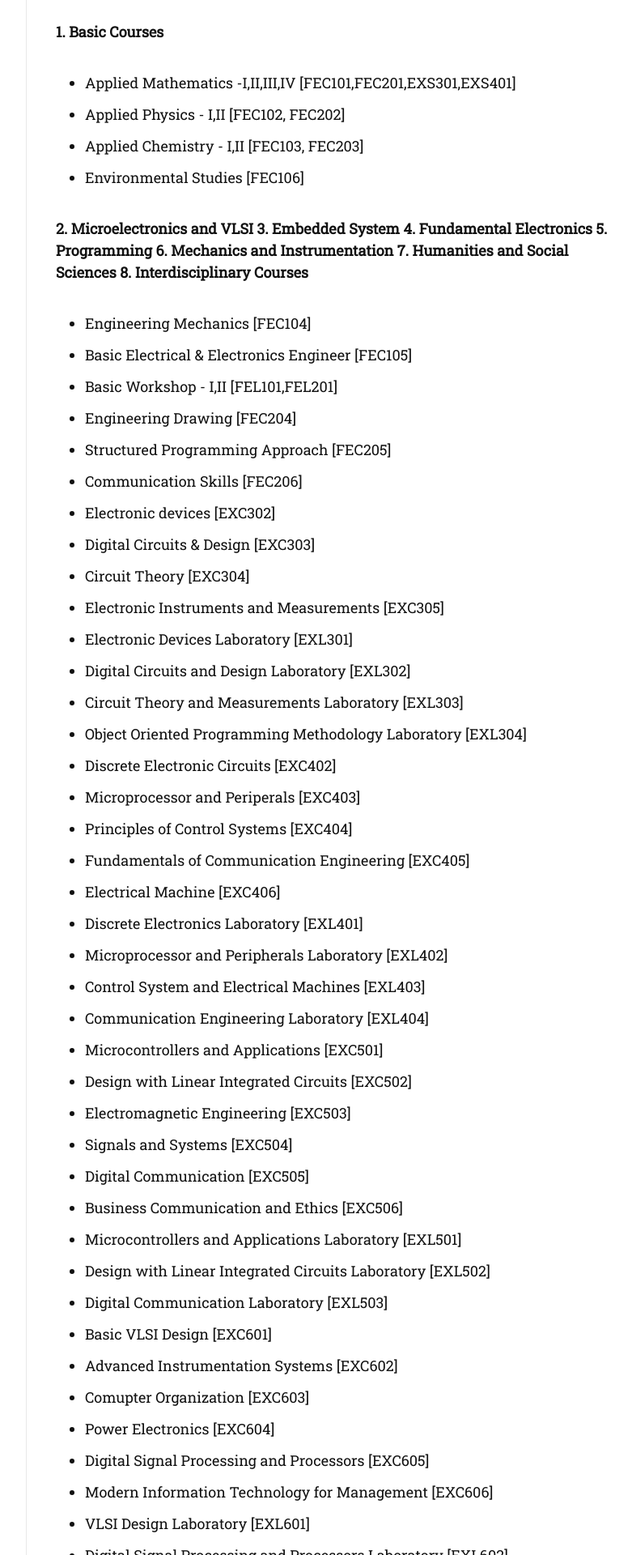
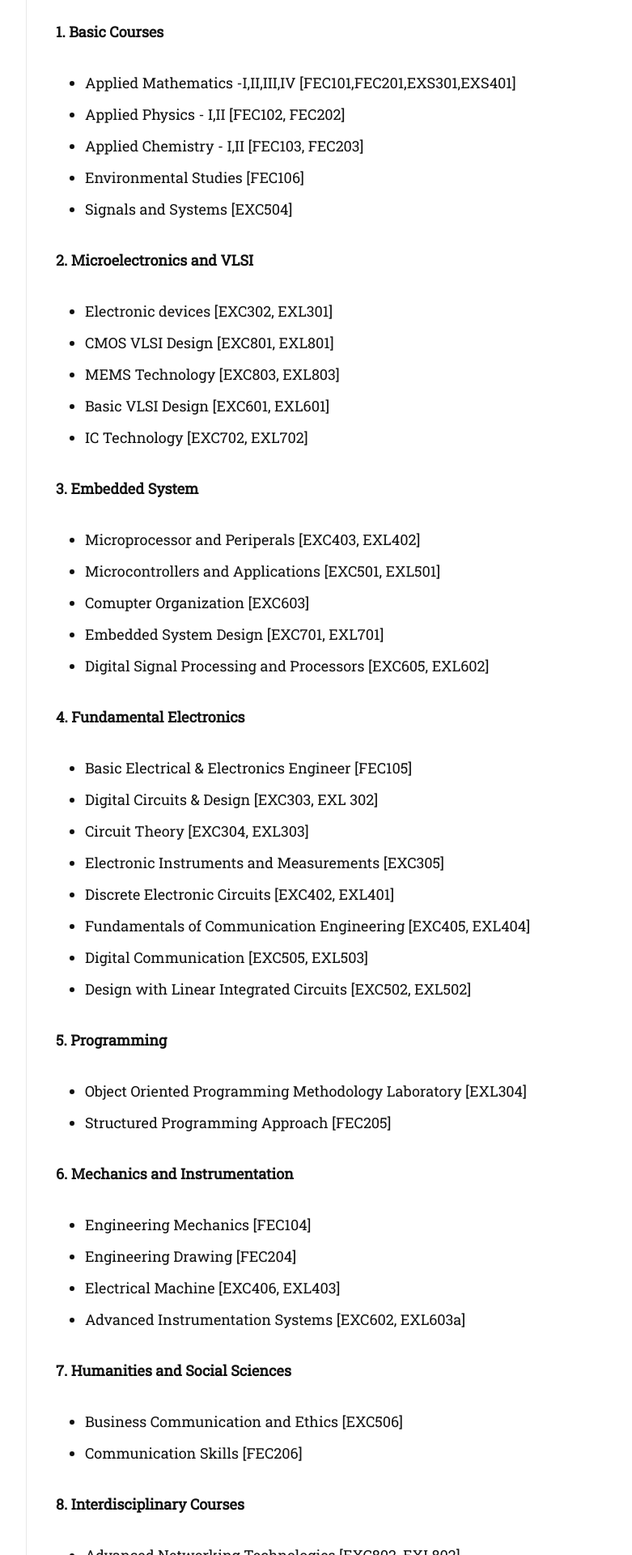
Before and after one commit to zotingsagar/zotingsagar.github.io, a Jekyll site: the page built from courses.md, in a window 1280 px wide. Shown: the part 872-2792 px from the top of the page at 81% size, without its empty margins (357-1138 px from the left). Built offline with Jekyll 4.4.1, drawn with Linux system fonts in a browser that asks for light colours; nearby versions of some CDN libraries; some web fonts are replaced; some of the changed text lies outside the part shown.

Commit message:
Update courses.md

```diff
--- a/courses.md
+++ b/courses.md
@@ -23,74 +23,60 @@ I have completed the following courses as part of my BE degree.
   - Applied Physics - I,II [FEC102, FEC202]
   - Applied Chemistry - I,II [FEC103, FEC203]
   - Environmental Studies [FEC106]
+  - Signals and Systems [EXC504]
+
 
 **2. Microelectronics and VLSI**
-**3. Embedded System**
-**4. Fundamental Electronics**
-**5. Programming**
-**6. Mechanics and Instrumentation**
-**7. Humanities and Social Sciences**
-**8. Interdisciplinary Courses**
+  - Electronic devices [EXC302, EXL301]
+  - CMOS VLSI Design [EXC801, EXL801]
+  - MEMS Technology [EXC803, EXL803]
+  - Basic VLSI Design [EXC601, EXL601]
+  - IC Technology [EXC702, EXL702]
 
 
+**3. Embedded System**
+  - Microprocessor and Periperals [EXC403, EXL402]
+  - Microcontrollers and Applications [EXC501, EXL501]
+  - Comupter Organization [EXC603]
+  - Embedded System Design [EXC701, EXL701]
+  - Digital Signal Processing and Processors [EXC605, EXL602]
 
-- Engineering Mechanics [FEC104]
-- Basic Electrical & Electronics Engineer [FEC105]
+**4. Fundamental Electronics**
+  - Basic Electrical & Electronics Engineer [FEC105]
+  - Digital Circuits & Design [EXC303, EXL 302]
+  - Circuit Theory [EXC304, EXL303]
+  - Electronic Instruments and Measurements [EXC305]
+  - Discrete Electronic Circuits [EXC402, EXL401]
+  - Fundamentals of Communication Engineering [EXC405, EXL404]
+  - Digital Communication [EXC505, EXL503]
+  - Design with Linear Integrated Circuits [EXC502, EXL502]
 
-- Basic Workshop - I,II [FEL101,FEL201]
-- Engineering Drawing [FEC204]
-- Structured Programming Approach [FEC205]
-- Communication Skills [FEC206]
-- Electronic devices [EXC302]
-- Digital Circuits & Design [EXC303]
-- Circuit Theory [EXC304]
-- Electronic Instruments and Measurements [EXC305]
-- Electronic Devices Laboratory [EXL301]
-- Digital Circuits and Design Laboratory [EXL302]
-- Circuit Theory and Measurements Laboratory [EXL303]
-- Object Oriented Programming Methodology Laboratory [EXL304]
-- Discrete Electronic Circuits [EXC402]
-- Microprocessor and Periperals [EXC403]
-- Principles of Control Systems [EXC404]
-- Fundamentals of Communication Engineering [EXC405]
-- Electrical Machine [EXC406]
-- Discrete Electronics Laboratory [EXL401]
-- Microprocessor and Peripherals Laboratory [EXL402]
-- Control System and Electrical Machines [EXL403]
-- Communication Engineering Laboratory [EXL404]
-- Microcontrollers and Applications [EXC501]
-- Design with Linear Integrated Circuits [EXC502]
-- Electromagnetic Engineering [EXC503]
-- Signals and Systems [EXC504]
-- Digital Communication [EXC505]
-- Business Communication and Ethics [EXC506]
-- Microcontrollers and Applications Laboratory [EXL501]
-- Design with Linear Integrated Circuits Laboratory [EXL502]
-- Digital Communication Laboratory [EXL503]
-- Basic VLSI Design [EXC601]
-- Advanced Instrumentation Systems [EXC602]
-- Comupter Organization [EXC603]
-- Power Electronics [EXC604]
-- Digital Signal Processing and Processors [EXC605]
-- Modern Information Technology for  Management [EXC606]
-- VLSI Design Laboratory [EXL601]
-- Digital Signal Processing and Processors Laboratory [EXL602]
-- Advanced Instrumentation System [EXL603a]
-- Power Electronics Lab [EXL603b]
-- Embedded System Design [EXC701]
-- IC Technology [EXC702]
-- Power Electronics-II [EXC703]
-- Computer Communication Networks [EXC704]
-- Artificial Intelligence [EXC7052]
-- Embedded System Design Laboratory [EXL701]
-- IC Technology Laboratory [EXL702]
-- Power Electronics -II Lab [EXL704]
-- Artifical Intelligence Laboratory [EXL7052]
-- CMOS VLSI Design [EXC801]
-- Advanced Networking Technologies [EXC802]
-- MEMS Technology [EXC803]
-- Biomedical Electronics [EXC8044]
-- CMOS VLSI Design Laboratory [EXL801]
-- Advanced Networking Technologies Laboratory [EXL802]
-- MEMS Technology Laboratory [EXL803]
-- Biomedical Electronics Laboratory [EXL8044]
+
+**5. Programming**
+  - Object Oriented Programming Methodology Laboratory [EXL304]
+  - Structured Programming Approach [FEC205]
+
+
+**6. Mechanics and Instrumentation**
+  - Engineering Mechanics [FEC104]
+  - Engineering Drawing [FEC204]
+  - Electrical Machine [EXC406, EXL403]
+  - Advanced Instrumentation Systems [EXC602, EXL603a]
+
+
+**7. Humanities and Social Sciences**
+  - Business Communication and Ethics [EXC506]
+  - Communication Skills [FEC206]
+
+
+**8. Interdisciplinary Courses**
+  - Advanced Networking Technologies [EXC802, EXL802]
+  - Artificial Intelligence [EXC7052, EXL7052]
+  - Computer Communication Networks [EXC704]
+  - Basic Workshop - I,II [FEL101,FEL201]
+  - Principles of Control Systems [EXC404, EXL403]
+  - Electromagnetic Engineering [EXC503]
+  - Power Electronics-I [EXC604, EXL603b]
+  - Modern Information Technology for  Management [EXC606]
+  - Power Electronics-II [EXC703, EXL704]
+  - Biomedical Electronics [EXC8044, EXL8044]
```
